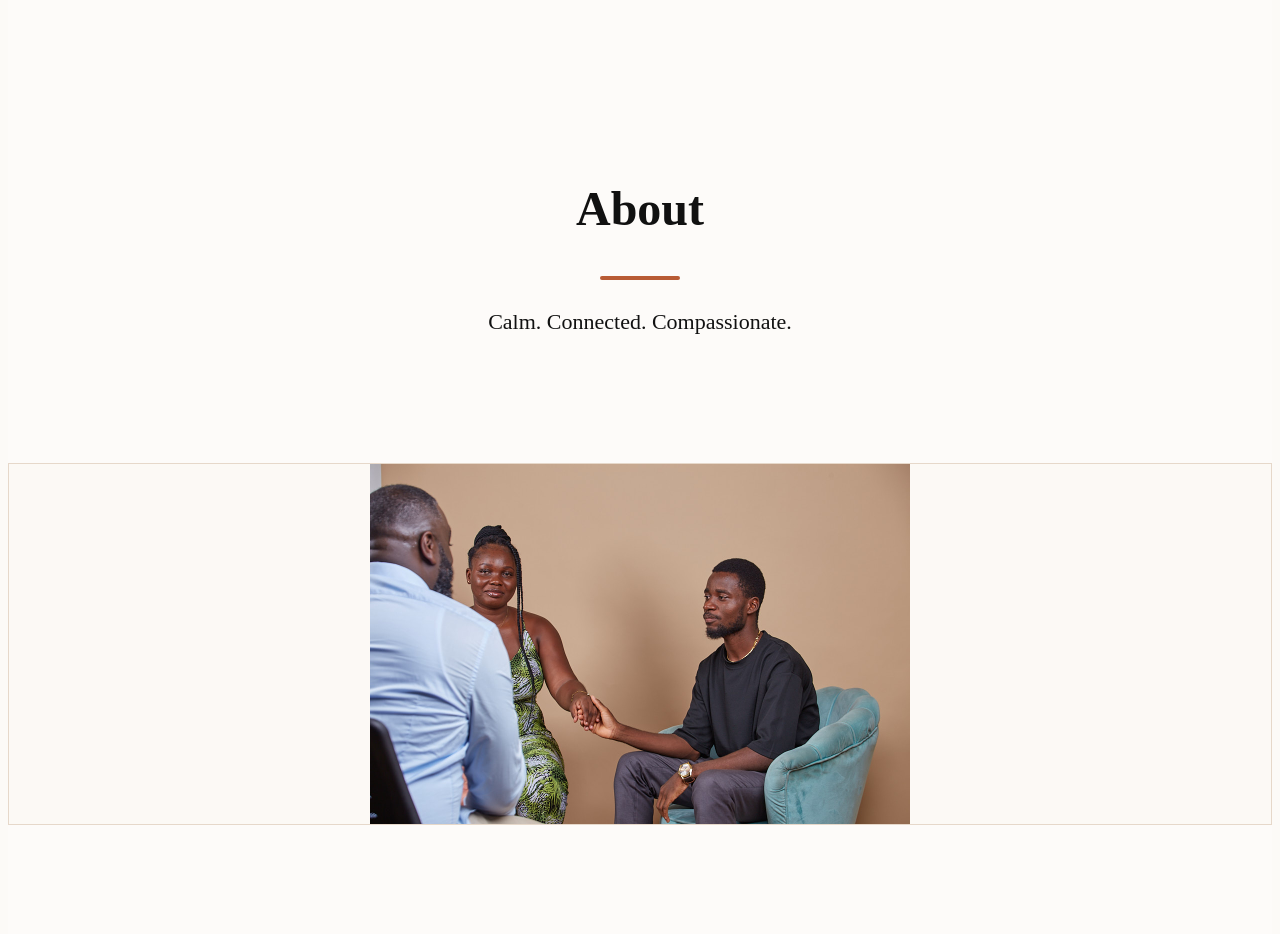
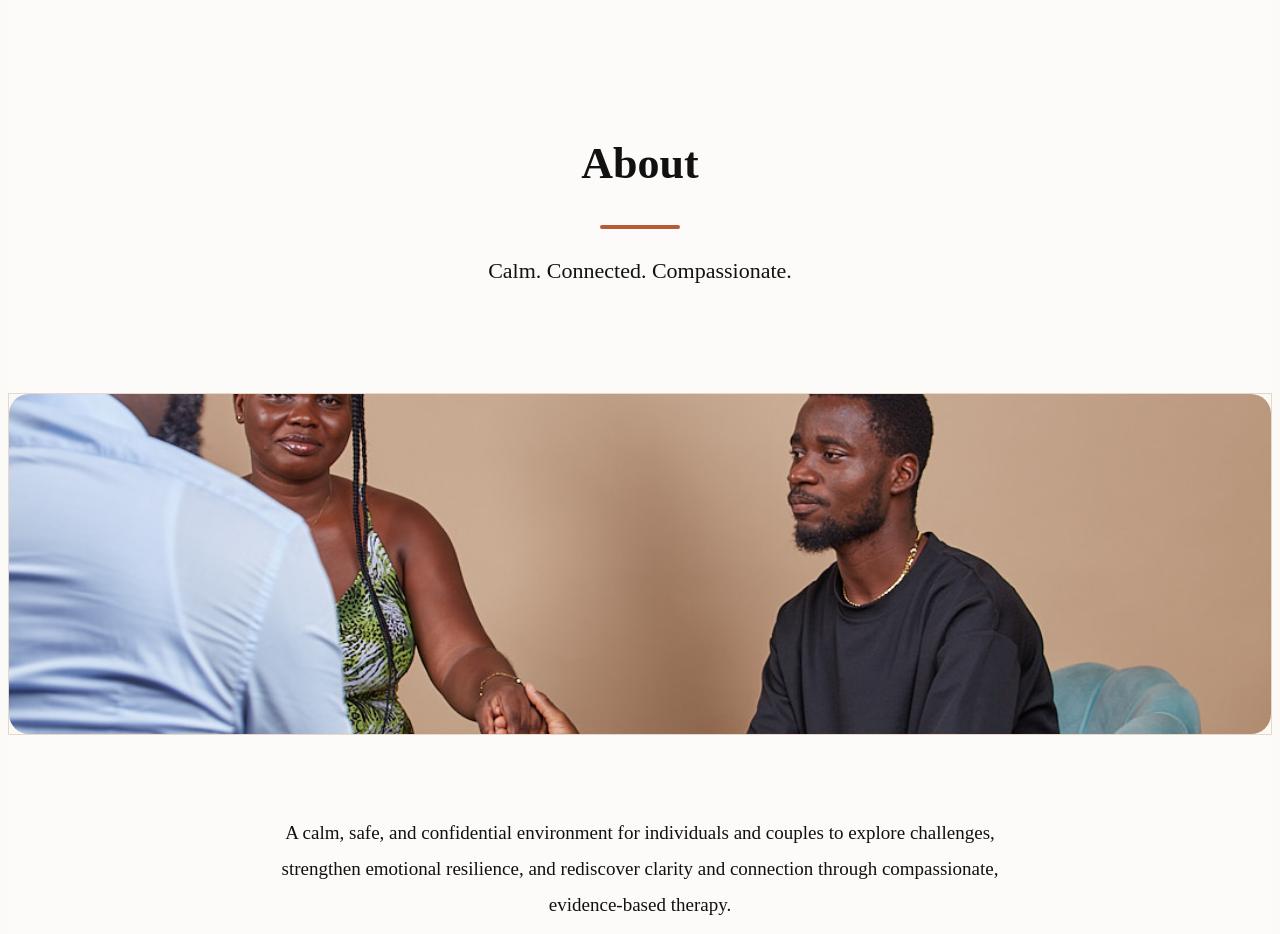
Before and after one commit to Sammyappiah/appiahcounselling, a Next.js app: page /about in a window 1280 px wide. Shown: the part 100-1034 px from the top of the page. Built offline with nearby package versions, Linux system fonts and the light colour scheme.

Commit message:
Restore full About layout with fade-up animation and image

```diff
--- a/app/about/page.tsx
+++ b/app/about/page.tsx
@@ -21,23 +21,25 @@ export default function About() {
   return (
     <main className="bg-[#FDFBF9] text-[#111111] min-h-screen font-sans">
       {/* Hero Section */}
-      <section className="text-center pt-[160px] pb-[100px] px-6 fade-up">
-        <h1 className="text-[48px] mb-4 font-serif font-semibold">About</h1>
+      <section className="text-center pt-[120px] md:pt-[140px] pb-[80px] px-6 fade-up">
+        <h1 className="text-[44px] md:text-[54px] mb-4 font-serif font-semibold">
+          About
+        </h1>
         <div className="w-[80px] h-[4px] bg-[#B85B35] mx-auto mb-8 rounded-full" />
-        <p className="max-w-[720px] mx-auto text-[22px] leading-[1.8] font-light mt-8">
+        <p className="max-w-[720px] mx-auto text-[22px] leading-[1.8] font-light mt-6">
           Calm. Connected. Compassionate.
         </p>
       </section>
 
       {/* Contained Image */}
-      <section className="relative max-w-5xl mx-auto px-6 fade-up mb-[100px]">
+      <section className="relative max-w-5xl mx-auto px-6 fade-up mb-[80px]">
         <div className="relative rounded-3xl shadow-lg border border-[#E6D8CA] bg-[#FCF9F5] p-2">
-          <div className="relative w-full h-[360px] md:h-[420px] overflow-hidden rounded-[20px]">
+          <div className="relative w-full h-[340px] md:h-[420px] overflow-hidden rounded-[20px]">
             <Image
               src="/couple.jpeg"
               alt="Couple in therapy session"
               fill
-              className="object-contain object-[center_top]"
+              className="object-cover object-center"
               sizes="(max-width: 768px) 100vw, 900px"
               priority={false}
             />
@@ -46,15 +48,15 @@ export default function About() {
       </section>
 
       {/* Description */}
-      <section className="text-center max-w-[750px] mx-auto px-6 fade-up pb-[140px]">
-        <p className="text-[20px] leading-[1.9] font-light">
+      <section className="text-center max-w-[750px] mx-auto px-6 fade-up pb-[100px]">
+        <p className="text-[19px] md:text-[20px] leading-[1.9] font-light">
           A calm, safe, and confidential environment for individuals and couples
           to explore challenges, strengthen emotional resilience, and rediscover
-          clarity and connection through compassionate, evidence based therapy.
+          clarity and connection through compassionate, evidence-based therapy.
         </p>
       </section>
 
-      {/* Animation Styles */}
+      {/* Fade-in animation styling */}
       <style jsx>{`
         .fade-up {
           opacity: 0;
```
